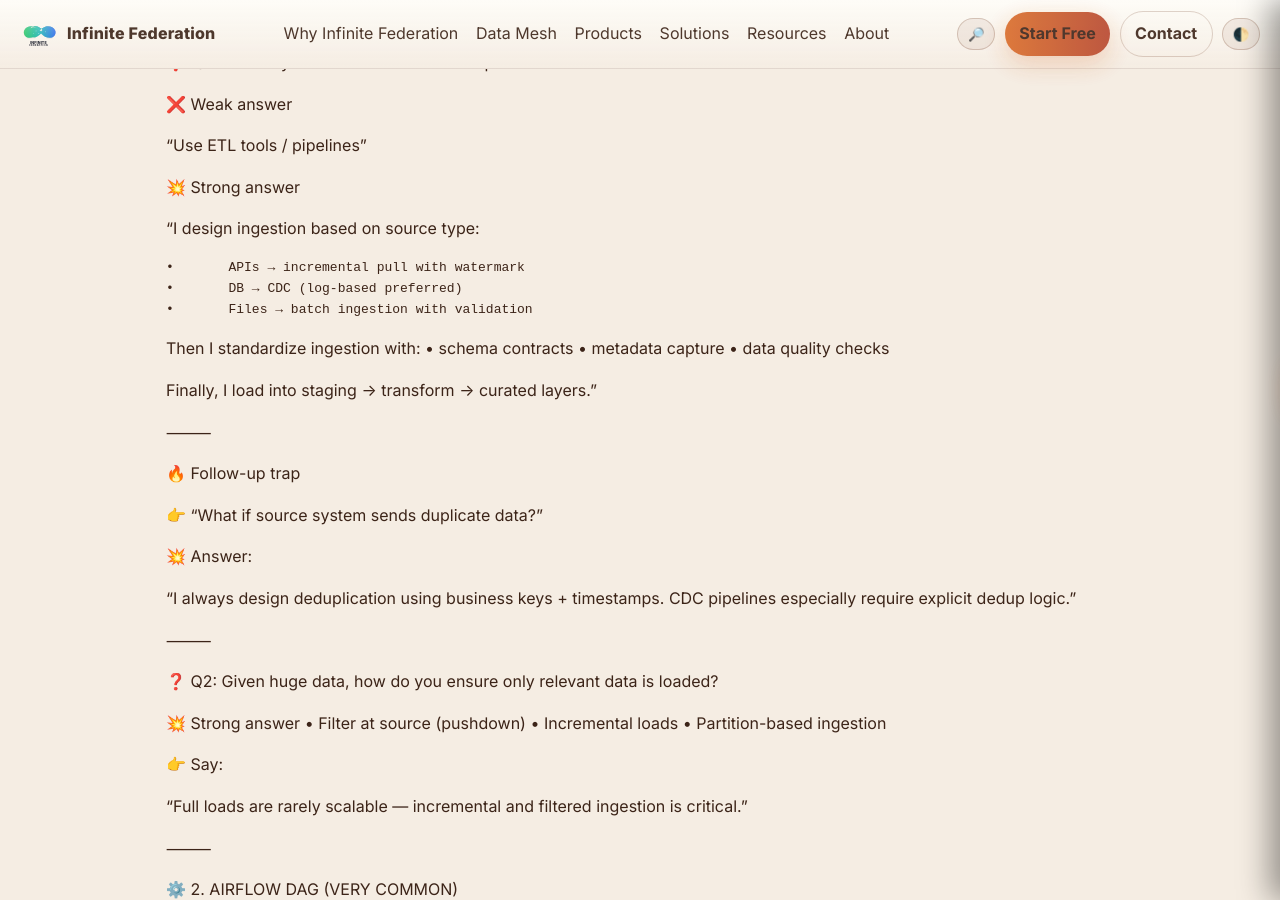
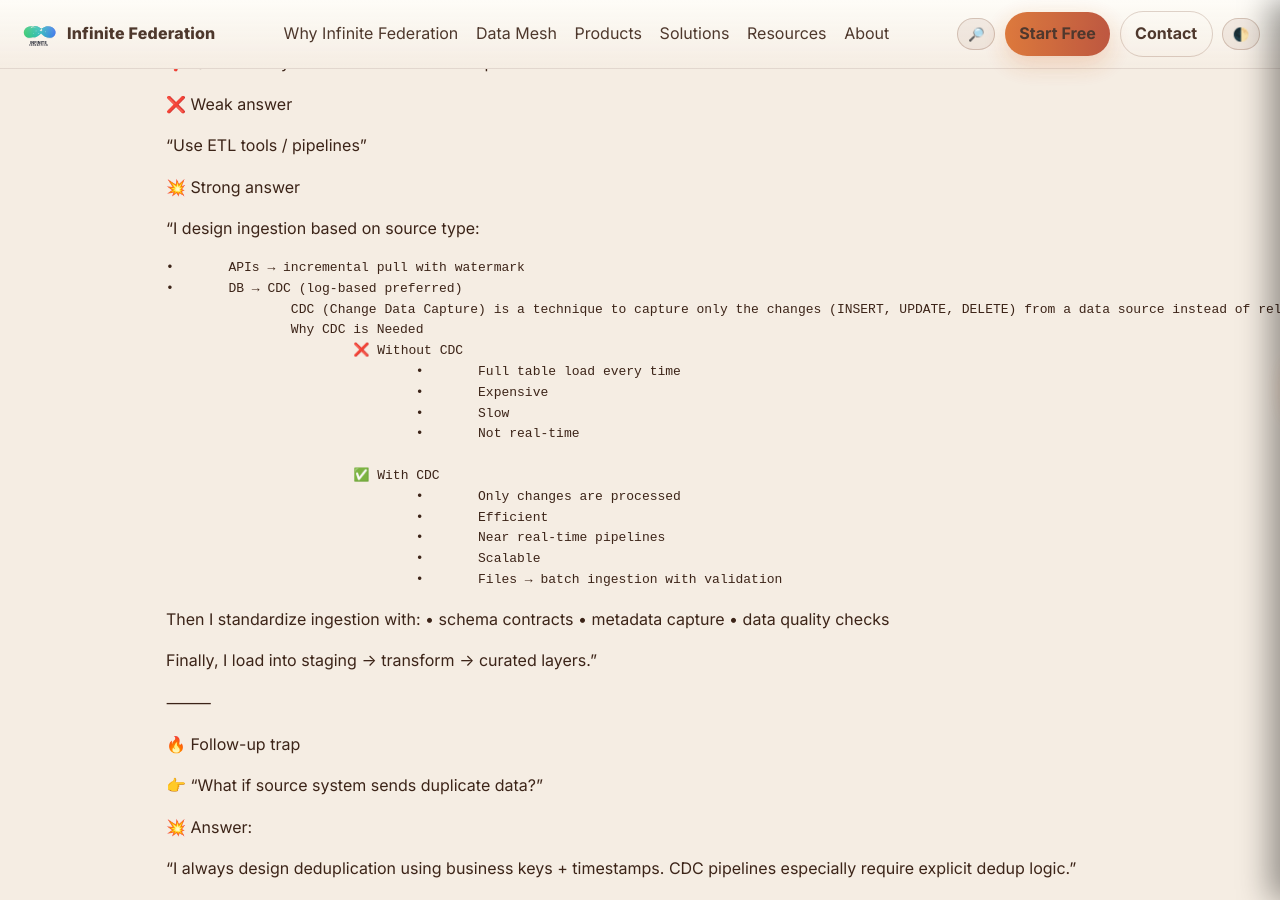
Before and after one commit to InfiniteFederation/InfiniteFederation.github.io, a Jekyll site: the page built from lab/salesforce/08.md, in a window 1280 px wide and 900 px high, scrolled down 726 px. Built offline with Jekyll 4.4.1, drawn with Linux system fonts in a browser that asks for light colours; our own code applies the rules of GitHub Pages for plain Markdown files.

Commit message:
Update 08.md

```diff
--- a/lab/salesforce/08.md
+++ b/lab/salesforce/08.md
@@ -54,7 +54,20 @@ Problem Solving	🔥🔥🔥
 
 	•	APIs → incremental pull with watermark
 	•	DB → CDC (log-based preferred)
-	•	Files → batch ingestion with validation
+			CDC (Change Data Capture) is a technique to capture only the changes (INSERT, UPDATE, DELETE) from a data source instead of reloading the full dataset.
+			Why CDC is Needed
+				❌ Without CDC
+					•	Full table load every time
+					•	Expensive
+					•	Slow
+					•	Not real-time
+
+				✅ With CDC
+					•	Only changes are processed
+					•	Efficient
+					•	Near real-time pipelines
+					•	Scalable
+					•	Files → batch ingestion with validation
 
 Then I standardize ingestion with:
 	•	schema contracts
```
